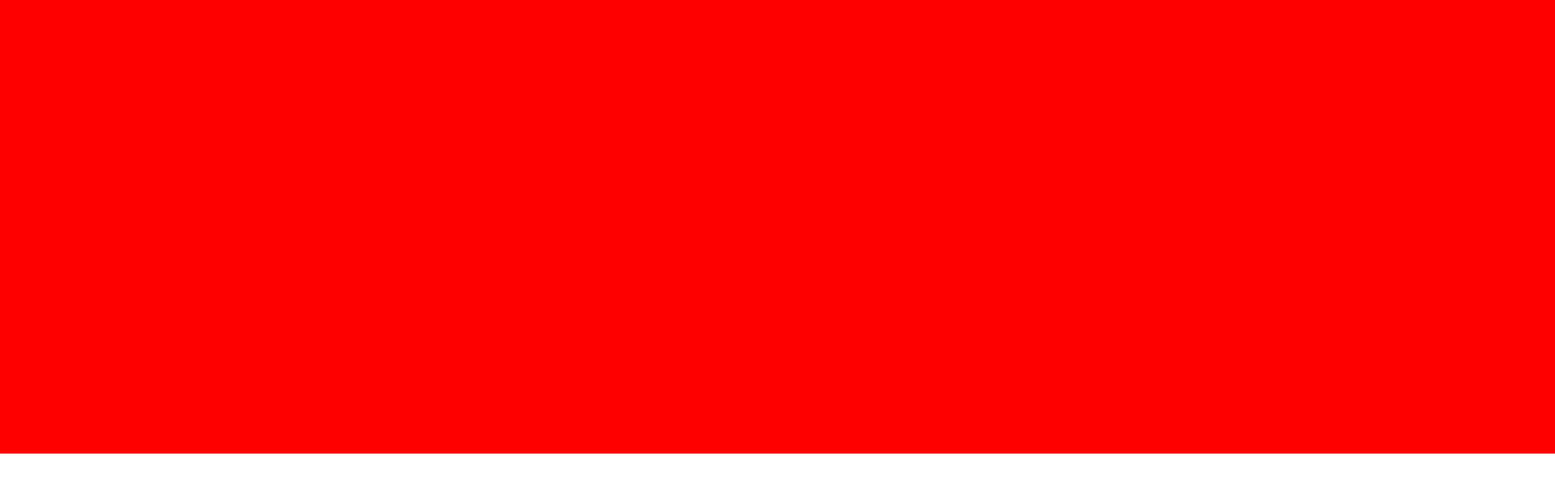
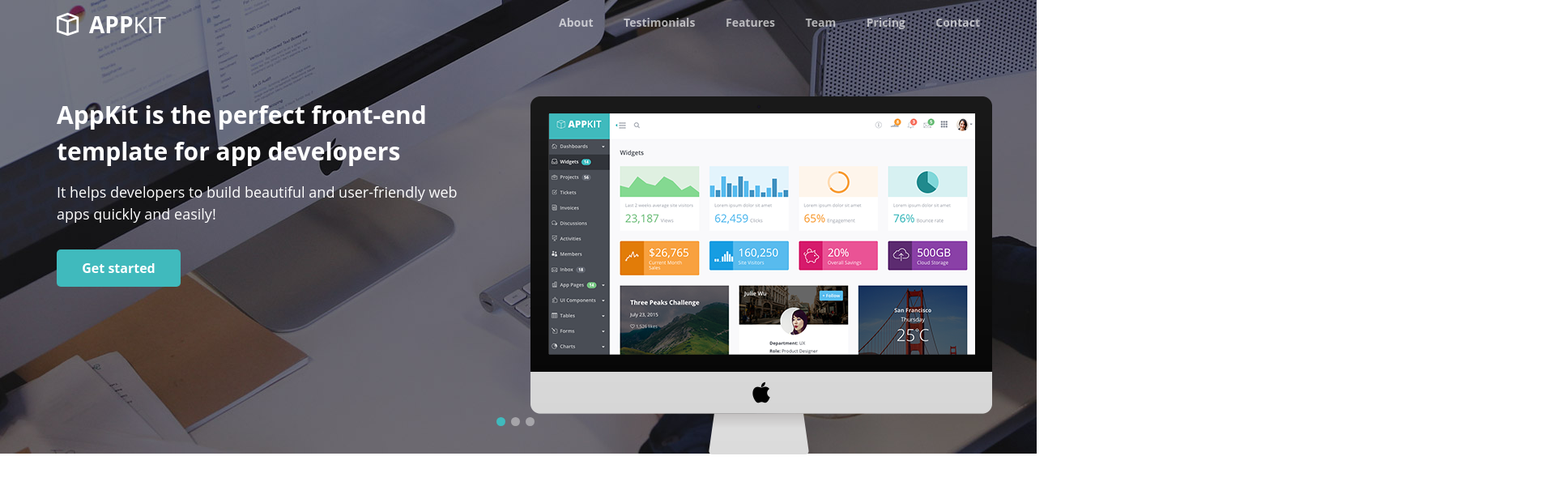
Before and after one commit to Serega-555/APPKIT, a plain HTML site: page index.html in a window 1280 px wide. Shown: the whole page at 81% size, 1920 px wide, since content can reach past the window. Drawn offline with Linux system fonts and the light colour scheme.

Commit message:
Header (#1)
* Header промежуточный этап

* Header промежуточный этап мелкие исправления

* Сделал scroll на js

* Закончил header осталось доделать анимацию смены и navbar доделать

---------

Co-authored-by: 21zozo@mail.ru <Liza1525>

```diff
--- a/CSS/style.css
+++ b/CSS/style.css
@@ -1,16 +1,180 @@
 body{
-    width: 1920px;
+    width: 100%;
     height: 1080px;
 }
 
 
 @media (min-width: 1200px){
-    header{
-        width: 100%;
+    #header__image{
+        display: flex;
+        flex-direction: row;
+        justify-content: center;
         height: 560px;
-        background-color: red;
+        background-image: url("../images/hero-1.jpg");
+        transition-duration: 0.7s;
+        background-color: #3aa7aa;
+        background-repeat: no-repeat;
+        background-size: cover;
     }
+
+    .header__container__navbar{
+        position: fixed;
+        top: 0;
+        display: flex;
+        justify-content: space-between;
+        width: 1170px;
+        height: 56px;
+    }
+
+    .header__logo{
+        padding: 15px 0 0 15px;
+    }
+
+    .header__logo>p::before{
+        display: inline-block;
+        content: "";
+        margin-right: 10px;
+        width: 30px;
+        height: 30px;
+        background-image: url("../images/logo-icon.svg");
+        background-size: contain;
+        background-repeat: no-repeat;
+
+    }
+    .header__logo p{
+        display: flex;
+        align-items: center;
+        font-size: 28px;
+        font-family: "Open Sans", Arial, sans-serif;
+        font-weight: bold;
+        color: white;
+    }
+    .header__logo span{
+        font-weight: normal;
+    }
+
+/*-------------navbar------------*/
+
+    .navbar{
+        height: 50px;
+        padding-top: 3px;
+        padding-bottom: 3px;
+    }
+
+    .navbar>ul{
+        display: flex;
+        flex-direction: row;
+        justify-content: space-between;
+        align-items: center;
+        height: 100%;
+        width: 520px;
+        padding-left: 15px;
+        padding-right: 15px;
+    }
+
+    .navbar_link{
+        font-size: 14px;
+        font-family: "Open Sans", Arial, sans-serif;
+        font-weight: bold;
+        color: #ffffffa6;
+        text-decoration: none;
+    }
+
+    .navbar_link:hover{
+        color: #ffffff;
+    }
+
+    .header__container{
+        display: flex;
+        justify-content: space-between;
+        align-items: end;
+        width: 1170px;
+        height: 442px;
+        margin: 0 auto;
+        padding-top: 119px;
+    }
+
+    .container__left{
+        align-self: flex-start;
+        width: 500px;
+        height: 334px;
+        margin-left: 15px;
+    }
+
+    #header__MainText{
+        display: inline-block;
+        color: white;
+        font-size: 30px;
+        font-family: "Open Sans", Arial, sans-serif;
+        font-weight: bold;
+        margin-bottom: 15px;
+        line-height: 1.5;
+
+    }
+
+    #header__text{
+        display: inline-block;
+        color: white;
+        font-size: 18px;
+        font-family: "Open Sans", Arial, sans-serif;
+        margin-bottom: 15px;
+        line-height: 1.5;
+    }
+
+    #container__leftButton{
+        display: flex;
+        justify-content: center;
+        align-items: center;
+        height: 46px;
+        background-color: #40babd;
+        margin-top: 15px;
+        border-radius: 5px;
+        font-size: 16px;
+        font-family: "Open Sans", Arial, sans-serif;
+        font-weight: bold;
+        color: #ffffff;
+        text-decoration: none;
+    }
+    #container__leftButton:hover{
+        background-color: #3aa7aa;
+
+    }
+
+    .container__right{
+        width: 570px;
+        height: 442px;
+        background-image: url("../images/imac.png");
+        background-repeat: no-repeat;
+        background-size: cover;
+    }
+
+    .header__scrollImage{
+        display: flex;
+        align-items: center;
+        justify-content: center;
+        position: relative;
+        top: -50px;
+        width: 1170px;
+        height: 20px;
+        margin: 0 auto;
+    }
+
+    .header__scrollImage__item{
+        width: 11px;
+        height: 11px;
+        margin-right: 7px;
+        background-color: #ffffff66;
+        border-radius: 100%;
+    }
+
 }
+
+
+
+
+
+
+
 
 @media (min-width: 992px) and (max-width: 1199px){
     header{
--- a/index.html
+++ b/index.html
@@ -10,15 +10,43 @@
 <body>
 
 <header class="header">
+    <div id="header__image">
+        <div class="header__container__navbar">
+        <div class="header__logo">
+            <p>APP<span>KIT</span></p>
+        </div>
 
+        <nav class="navbar">
+            <ul>
+                <li><a href="#" class="navbar_link">About</a></li>
+                <li><a href="#" class="navbar_link">Testimonials</a></li>
+                <li><a href="#" class="navbar_link">Features</a></li>
+                <li><a href="#" class="navbar_link">Team</a></li>
+                <li><a href="#" class="navbar_link">Pricing</a></li>
+                <li><a href="#" class="navbar_link">Contact</a></li>
+            </ul>
+        </nav>
+    </div>
+
+        <div class="header__container">
+        <div class="container__left">
+            <span id="header__MainText"></span>
+            <p id="header__text"></p>
+            <a href="#" id="container__leftButton"></a>
+        </div>
+
+        <div class="container__right"></div>
+    </div>
+    </div>
+    <ol class="header__scrollImage">
+        <li class="header__scrollImage__item" id="header__scrollButton1"></li>
+        <li class="header__scrollImage__item" id="header__scrollButton2"></li>
+        <li class="header__scrollImage__item" id="header__scrollButton3"></li>
+    </ol>
 </header>
 
-<main class="main">
 
-</main>
 
-<footer class="footer">
-
-</footer>
+<script src="js/scroll_header.js"></script>
 </body>
 </html>
--- /dev/null
+++ b/js/scroll_header.js
@@ -0,0 +1,54 @@
+// кнопки
+const header__scrollButton1 = document.getElementById("header__scrollButton1");
+const header__scrollButton2 = document.getElementById("header__scrollButton2");
+const header__scrollButton3 = document.getElementById("header__scrollButton3");
+// главный текст
+const header__MainText = document.getElementById("header__MainText");
+// второстепенный текст
+const header__text = document.getElementById("header__text");
+const container__leftButton = document.getElementById("container__leftButton");
+const header__image = document.getElementById("header__image");
+
+
+function changeContent1() {
+    header__MainText.innerHTML = "AppKit is the perfect front-end\n" +
+        "template for app developers";
+    header__text.innerHTML = "It helps developers to build beautiful and user-friendly web apps quickly and easily!";
+    container__leftButton.innerHTML = "Get started";
+    container__leftButton.style.width = "153px"
+    header__image.style.backgroundImage = `url(${"../images/hero-1.jpg"})`;
+    // header__image.style.transitionDuration = ".7s"
+    header__scrollButton1.style.backgroundColor = "#40babd";
+    header__scrollButton2.style.backgroundColor = "#ffffff66";
+    header__scrollButton3.style.backgroundColor = "#ffffff66";
+}
+
+function changeContent2() {
+    header__MainText.innerHTML = "Angular Lover?";
+    header__text.innerHTML = "AppKit also comes with an Angular JS version. It empowers developers to create UI components with very little code. Feeding data into AppKit directives is quick and easy.";
+    container__leftButton.innerHTML = "Find out more";
+    container__leftButton.style.width = "174px"
+    header__image.style.backgroundImage = `url(${"../images/hero-2.jpg"})`;
+    // header__image.style.transitionDuration = ".7s"
+    header__scrollButton1.style.backgroundColor = "#ffffff66";
+    header__scrollButton2.style.backgroundColor = "#40babd";
+    header__scrollButton3.style.backgroundColor = "#ffffff66";
+}
+
+function changeContent3() {
+    header__MainText.innerHTML = "Ready to build outstanding apps?";
+    header__text.innerHTML = "Get AppKit today and it will supercharge your development. It's a must-have for any developers who are serious about building great products!";
+    container__leftButton.innerHTML = "Try it now";
+    container__leftButton.style.width = "142px"
+    header__image.style.backgroundImage = `url(${"../images/hero-3.jpg"})`;
+    // header__image.style.transitionDuration = ".7s"
+    header__scrollButton1.style.backgroundColor = "#ffffff66";
+    header__scrollButton2.style.backgroundColor = "#ffffff66";
+    header__scrollButton3.style.backgroundColor = "#40babd";
+}
+
+header__scrollButton1.addEventListener("click", changeContent1);
+header__scrollButton2.addEventListener("click", changeContent2);
+header__scrollButton3.addEventListener("click", changeContent3);
+
+document.addEventListener("DOMContentLoaded", changeContent1);
```
Also changed, not shown: 1 other file.
